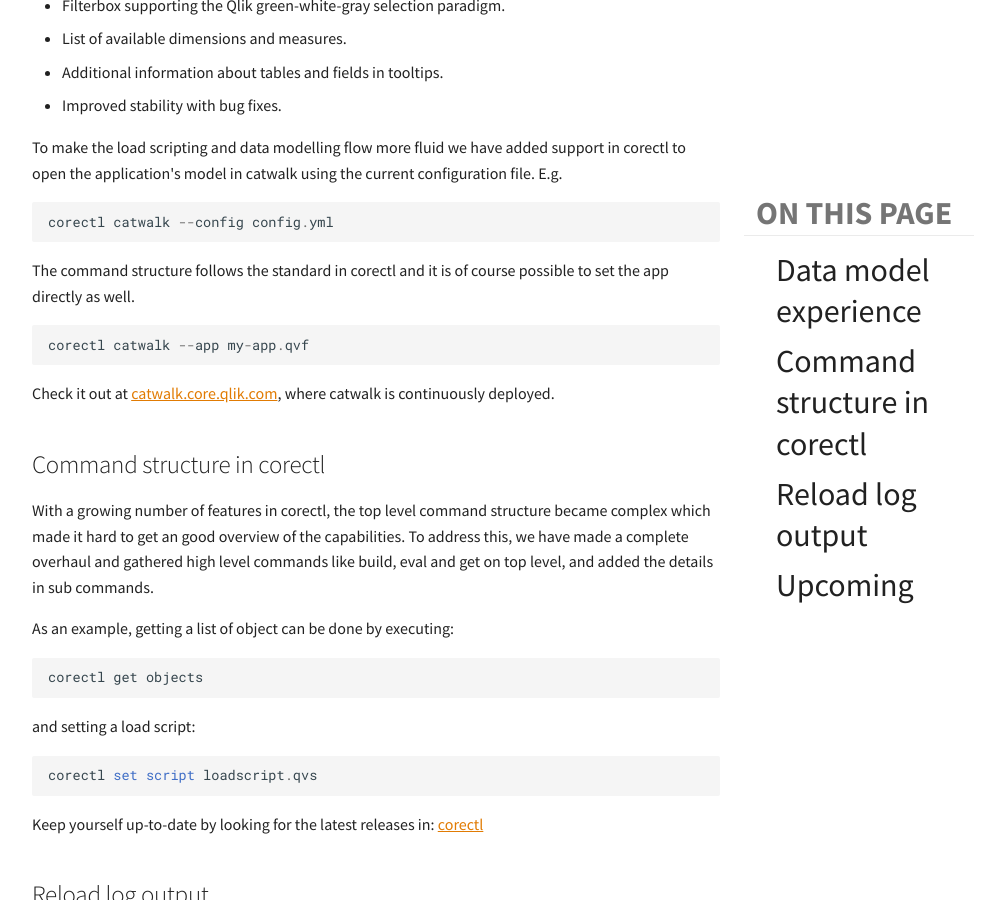
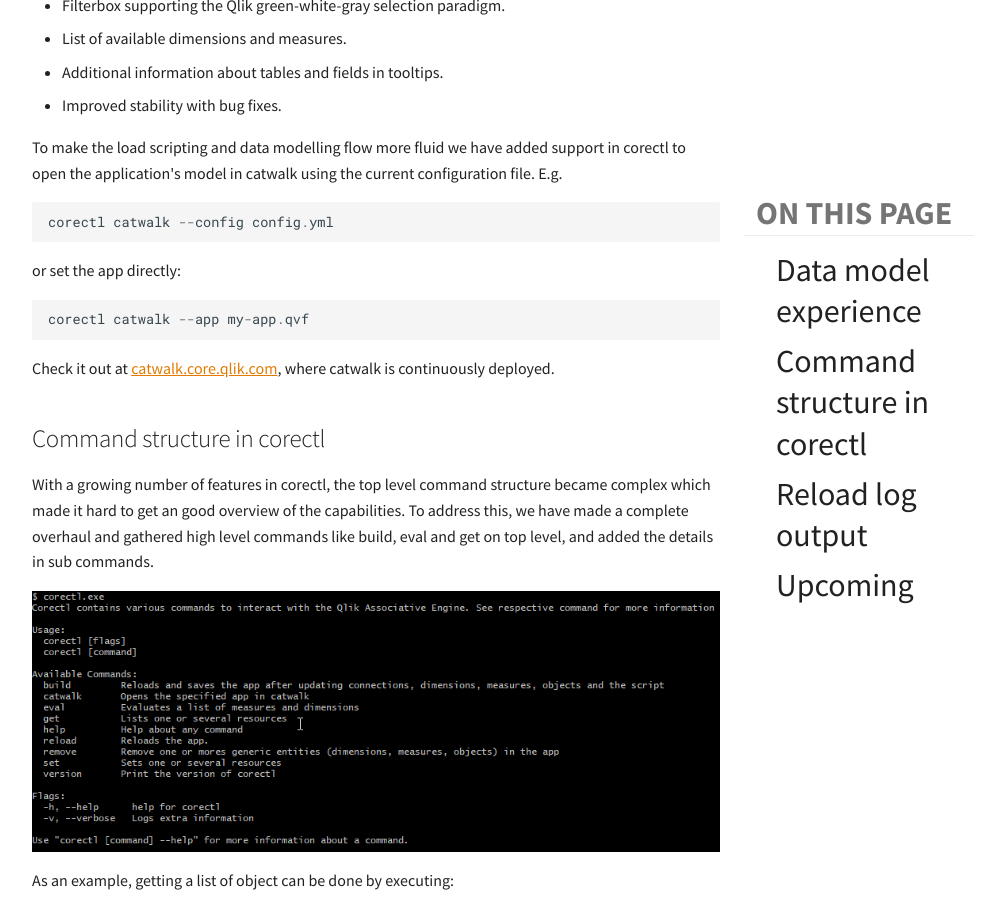
Before and after one commit to qlik-oss/core-website, an MkDocs documentation site: the page built from docs/updates/2018-11.md, in a window 1280 px wide and 900 px high, scrolled down 582 px. Shown: the whole window, without its empty margins (264-1246 px from the left). Built offline with MkDocs 1.6.1 and Material for MkDocs 9.7.7, drawn with Linux system fonts in a browser that asks for light colours; nearby versions of some CDN libraries; library files that are not in the unit come from our copies; comment, search, counter and statistics services are not loaded.

Commit message:
Adding new corectl screenshot to update (and in tooling section)

````diff
--- a/docs/updates/2018-11.md
+++ b/docs/updates/2018-11.md
@@ -22,7 +22,7 @@
 corectl catwalk --config config.yml
 ```
 
-The command structure follows the standard in corectl and it is of course possible to set the app directly as well.
+or set the app directly:
 
 ```qlik
 corectl catwalk --app my-app.qvf
@@ -35,6 +35,8 @@
 With a growing number of features in corectl, the top level command structure became complex which made it hard to get
 an good overview of the capabilities. To address this, we have made a complete overhaul and gathered high level commands
 like build, eval and get on top level, and added the details in sub commands.
+
+![screenshot](../images/corectl.png)
 
 As an example, getting a list of object can be done by executing:
 
````
Also changed, not shown: docs/images/corectl.png.
